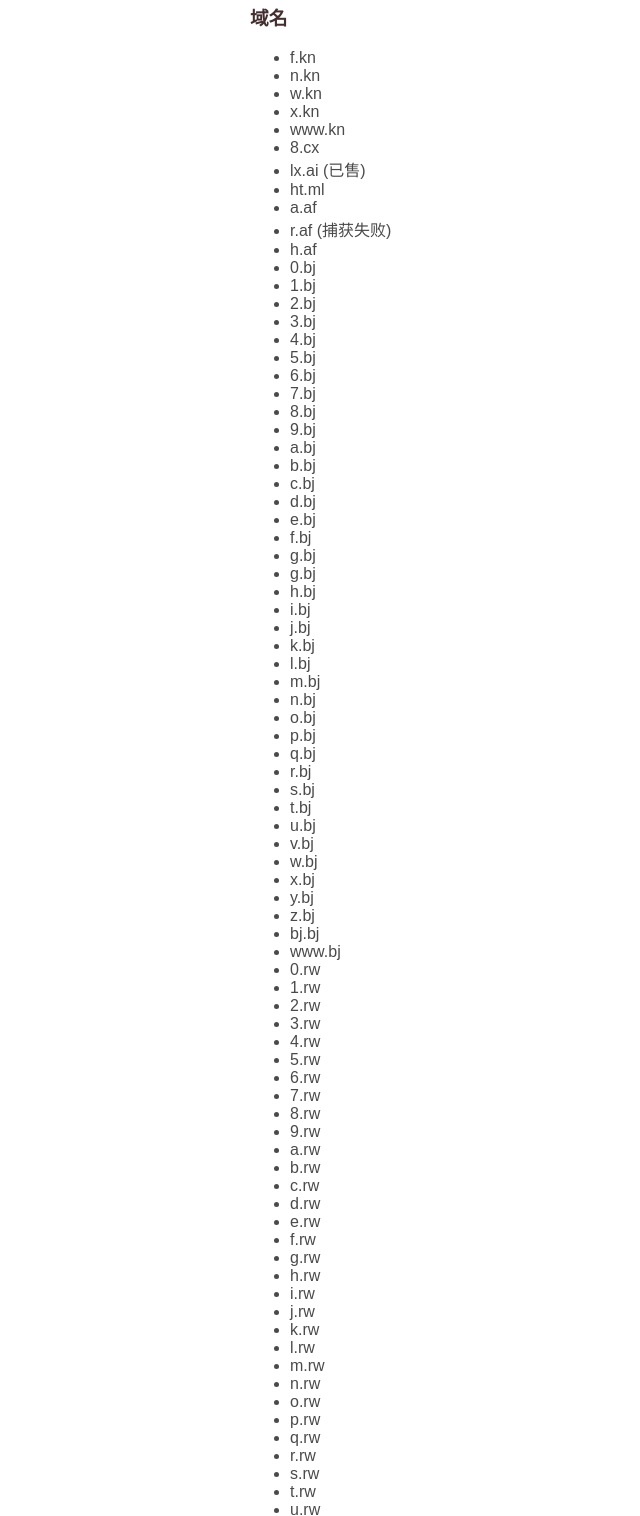
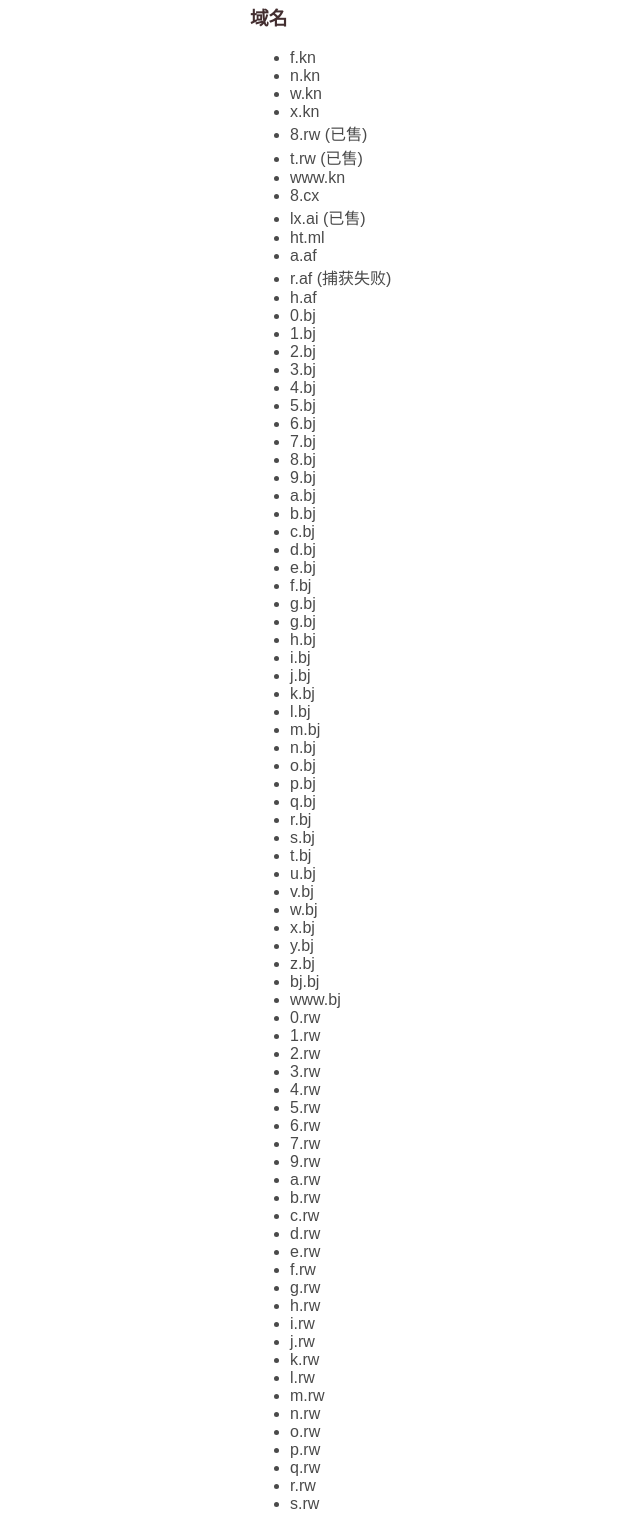
Before and after one commit to mibiaos/mibiao, a plain HTML site: page index.html in a window 1280 px wide. Shown: the part 639-2155 px from the top of the page, without its empty margins (70-710 px from the left). Drawn offline with Linux system fonts and the light colour scheme.

Commit message:
Update index.html

```diff
--- a/index.html
+++ b/index.html
@@ -48,6 +48,8 @@
           <li>n.kn</li>
           <li>w.kn</li>
           <li>x.kn</li>
+          <li>8.rw (已售)</li>
+          <li>t.rw (已售)</li>
           <li>www.kn</li>
           <li>8.cx</li>
           <li>lx.ai (已售)</li>
@@ -102,7 +104,6 @@
           <li>5.rw</li>
           <li>6.rw</li>
           <li>7.rw</li>
-          <li>8.rw</li>
           <li>9.rw</li>
           <li>a.rw</li>
           <li>b.rw</li>
@@ -123,7 +124,6 @@
           <li>q.rw</li>
           <li>r.rw</li>
           <li>s.rw</li>
-          <li>t.rw</li>
           <li>u.rw</li>
           <li>v.rw</li>
           <li>w.rw</li>
```
